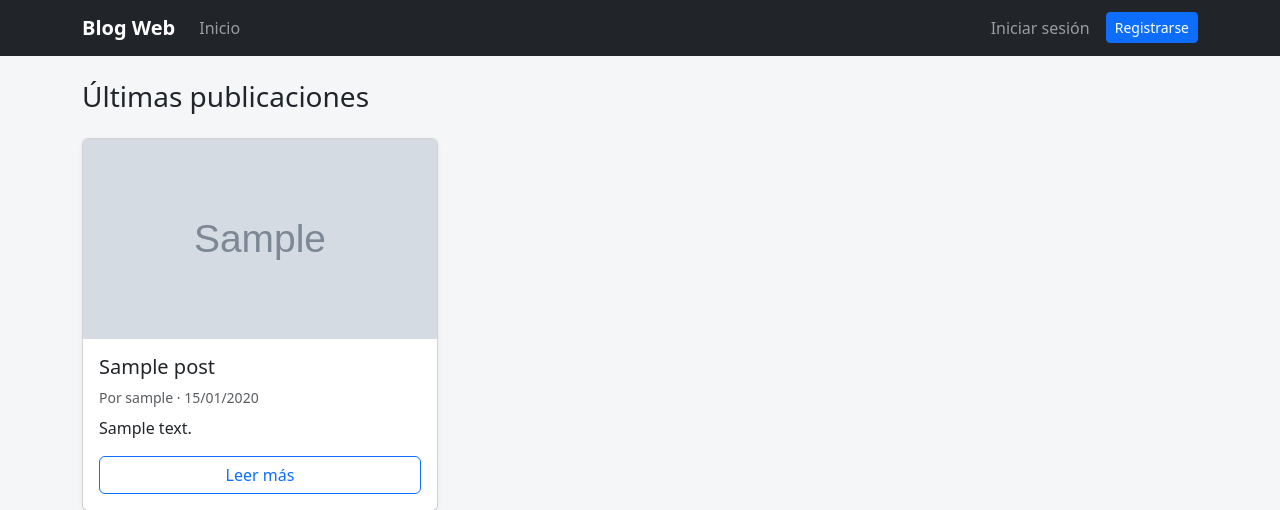
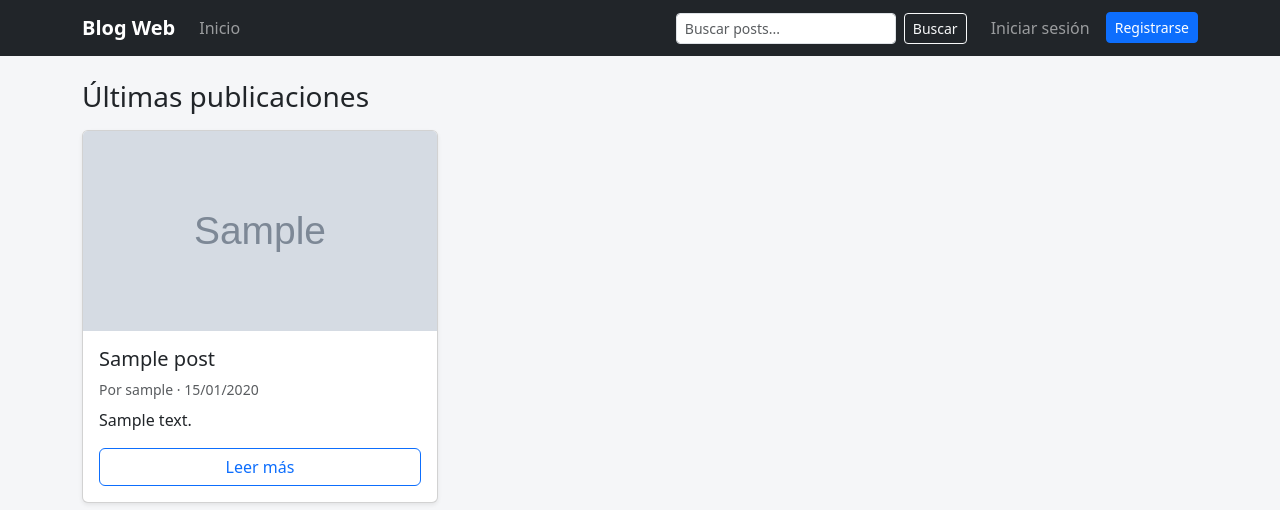
Before and after one commit to saezmatiasn-prog/blog-django, a Django app: page / in a window 1280 px wide. Shown: the top 510 px of the page. Run offline with Django 5.2, Linux system fonts and the light colour scheme; tables that the repository leaves empty hold one stand-in row (values such as "Sample post"); grey boxes marked "Sample" are stand-in pictures.

Commit message:
Búsqueda de posts por título o contenido
Co-Authored-By: Claude Opus 5.5 <noreply@anthropic.com>
Claude-Session: https://claude.ai/code/session_01GqJgXD2Y8argMVevVctoSx

```diff
--- a/posts/templates/posts/post_list.html
+++ b/posts/templates/posts/post_list.html
@@ -1,15 +1,24 @@
 {% extends "base.html" %}
 {% load static %}
 
-{% block title %}Inicio{% endblock %}
+{% block title %}{% if query %}Buscar: {{ query }}{% else %}Inicio{% endif %}{% endblock %}
 
 {% block content %}
-<div class="d-flex justify-content-between align-items-center mb-4">
-    <h1 class="h3 mb-0">Últimas publicaciones</h1>
+<div class="d-flex justify-content-between align-items-center mb-3">
+    <h1 class="h3 mb-0">
+        {% if query %}Resultados para “{{ query }}”{% else %}Últimas publicaciones{% endif %}
+    </h1>
     {% if user.is_authenticated %}
         <a href="{% url 'posts:post_create' %}" class="btn btn-primary">+ Nuevo post</a>
     {% endif %}
 </div>
+
+{% if query and posts %}
+    <p class="text-muted">
+        {{ paginator.count }} resultado{{ paginator.count|pluralize }} encontrado{{ paginator.count|pluralize }}.
+        <a href="{% url 'posts:post_list' %}">Ver todos los posts</a>
+    </p>
+{% endif %}
 
 {% if posts %}
     <div class="row g-4">
@@ -36,6 +45,11 @@
     </div>
 
     {% include "includes/paginacion.html" %}
+{% elif query %}
+    <div class="alert alert-warning">
+        No se encontraron posts que coincidan con “<strong>{{ query }}</strong>”.
+        <a href="{% url 'posts:post_list' %}" class="alert-link">Ver todos los posts</a>
+    </div>
 {% else %}
     <div class="alert alert-info">
         Todavía no hay publicaciones.
--- a/posts/views.py
+++ b/posts/views.py
@@ -1,5 +1,6 @@
 from django.contrib.auth.mixins import LoginRequiredMixin, UserPassesTestMixin
 from django.contrib.messages.views import SuccessMessageMixin
+from django.db.models import Q
 from django.urls import reverse_lazy
 from django.views.generic import CreateView, DeleteView, DetailView, ListView, UpdateView
 
@@ -13,7 +14,18 @@ class PostListView(ListView):
     paginate_by = 6
 
     def get_queryset(self):
-        return Post.objects.select_related("autor")
+        queryset = Post.objects.select_related("autor")
+        self.query = self.request.GET.get("q", "").strip()
+        if self.query:
+            queryset = queryset.filter(
+                Q(titulo__icontains=self.query) | Q(contenido__icontains=self.query)
+            )
+        return queryset
+
+    def get_context_data(self, **kwargs):
+        context = super().get_context_data(**kwargs)
+        context["query"] = self.query
+        return context
 
 
 class PostDetailView(DetailView):
--- a/templates/base.html
+++ b/templates/base.html
@@ -29,6 +29,12 @@
                         </li>
                     {% endif %}
                 </ul>
+
+                <form class="d-flex my-2 my-lg-0 me-lg-3" role="search" method="get" action="{% url 'posts:post_list' %}">
+                    <input class="form-control form-control-sm me-2" type="search" name="q"
+                           placeholder="Buscar posts..." aria-label="Buscar posts" value="{{ request.GET.q|default:'' }}">
+                    <button class="btn btn-outline-light btn-sm" type="submit">Buscar</button>
+                </form>
 
                 <ul class="navbar-nav">
                     {% if user.is_authenticated %}
```
